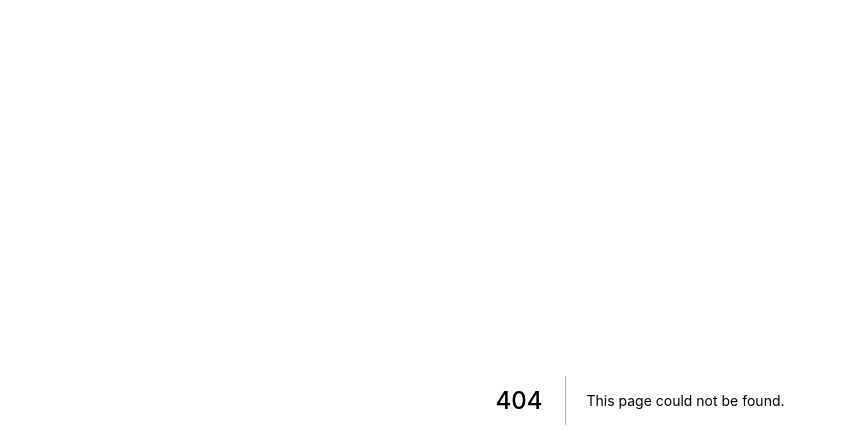
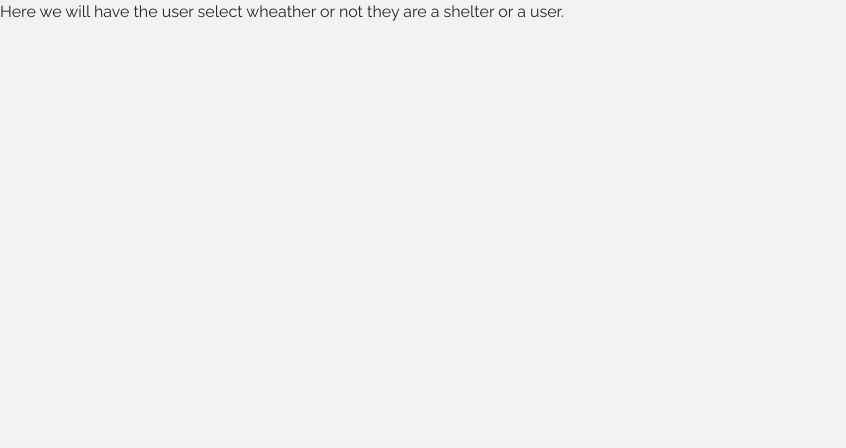
Before and after one commit to palepinkdot/senior-design, a Next.js app in the folder web/: page /app/get-started in a window 1280 px wide. Before the commit this address had no page. Shown: the top 448 px of the page, without its empty margins (0-846 px from the left). Built offline with nearby package versions, Linux system fonts and the light colour scheme; no server answers.

Commit message:
Added some new pages + app layout helpers

```diff
--- /dev/null
+++ b/web/src/components/app/AppLayout.tsx
@@ -0,0 +1,19 @@
+import { Box } from "@chakra-ui/react";
+import React from "react";
+import Footer from "../Footer";
+import { NavBar } from "../NavBar";
+import { Wrapper, WrapperVariant } from "../Wrapper";
+
+interface LayoutProps {
+  variant?: WrapperVariant;
+}
+
+export const AppLayout: React.FC<LayoutProps> = ({ children, variant }) => {
+  return (
+    <>
+      <Box w="100%" h="100vh">
+        {children}
+      </Box>
+    </>
+  );
+};
--- /dev/null
+++ b/web/src/pages/app/get-started.tsx
@@ -0,0 +1,21 @@
+import React from "react";
+import { AppLayout } from "../../components/app/AppLayout";
+import { Layout } from "../../components/Layout";
+import { useIsAuth } from "../../utils/useIsAuth";
+import { withApollo } from "../../utils/withApollo";
+
+const AppGetStarted: React.FC<{}> = ({}) => {
+  //   useIsAuth();
+  return (
+    <AppLayout>
+      <h1>
+        Here we will have the user select wheather or not they are a shelter or
+        a user.
+      </h1>
+    </AppLayout>
+  );
+
+  return null;
+};
+
+export default withApollo({ ssr: false })(AppGetStarted);
--- a/web/src/pages/index.tsx
+++ b/web/src/pages/index.tsx
@@ -29,7 +29,8 @@ const Index: React.FC<{}> = ({}) => {
             </Text>
 
             <Box
-              as="button"
+              as="a"
+              href="/app/get-started"
               p={4}
               borderRadius="full"
               transition="all 0.2s cubic-bezier(.08,.52,.52,1)"
```
Also changed, not shown: web/src/components/app/AppWrapper.tsx (added, +26 -0 lines).
